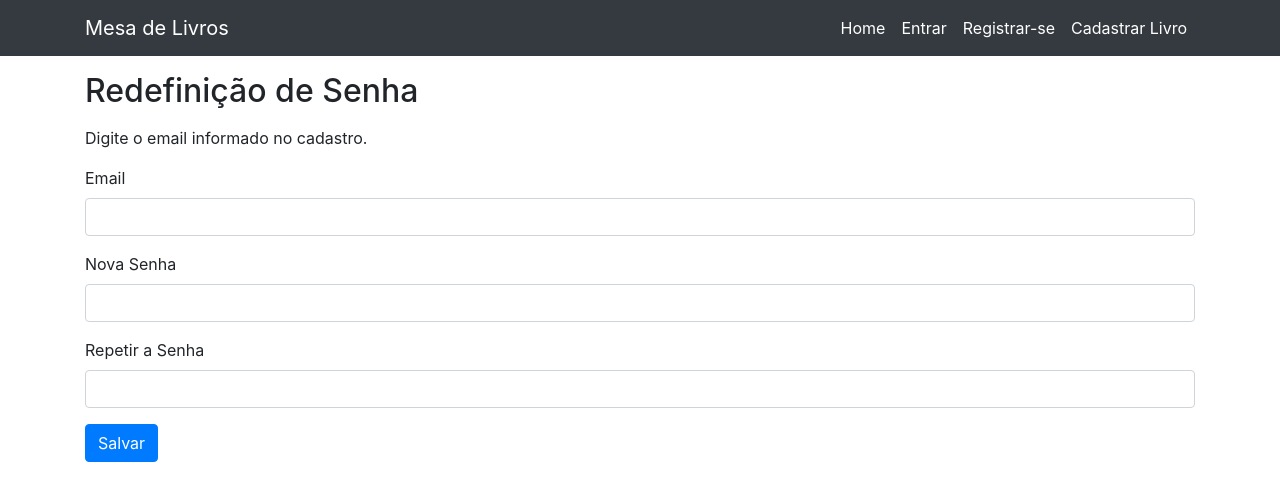
After one commit to uadson/mesadelivros, a Django app: page /accounts/pwreset/ in a window 1280 px wide. The commit adds this page. Shown: the top 501 px of the page. Run offline with Django 3.2, Linux system fonts and the light colour scheme; some libraries are stand-ins or nearby versions.

Commit message:
added views and template for password reset

```diff
--- a/accounts/templates/accounts/dashboard.html
+++ b/accounts/templates/accounts/dashboard.html
@@ -8,7 +8,10 @@
 
 <p> O seu nome de usuário é {{user}}. </p>
 
-<a href="{% url 'accounts:userform' %}">Clique aqui</a> para alterar seus dados.<br>
+<br>
+
+<hr>
+
 <a href="{% url 'accounts:cadlivro' %}">Clique aqui </a> para cadastrar livros.
 
 {% endblock %}
--- /dev/null
+++ b/accounts/templates/accounts/password_reset.html
@@ -0,0 +1,35 @@
+{% extends 'base.html' %}
+
+{% block title %} Redefinir Senha | {% endblock %}
+
+{% block content %}
+<h2 class="mt-3 mb-3">Redefinição de Senha</h2>
+
+<form method="POST" action="{% url 'accounts:pwconfirm' %}">
+  {% include 'partials/_messages.html' %}
+    {% csrf_token %}
+
+  <div>
+    <p>
+      Digite o email informado no cadastro.
+    </p>
+  </div>
+
+  <div class="form-group">
+    <label>Email</label>
+    <input type="email" name="email" value="{{request.POST.email}}" class="form-control">
+  </div>
+
+  <div class="form-group">
+    <label>Nova Senha</label>
+    <input type="password" name="senha" class="form-control">
+  </div>
+  <div class="form-group">
+    <label>Repetir a Senha</label>
+    <input type="password" name="senha2" class="form-control">
+  </div>
+
+  <button type="submit" class="btn btn-primary">Salvar</button>
+</form>
+
+{% endblock %}
--- a/accounts/urls.py
+++ b/accounts/urls.py
@@ -12,6 +12,8 @@ urlpatterns = [
 	path('dashboard/', views.dashboard, name='dashboard'),
 	path('cadlivro/', views.cadlivro, name='cadlivro'),
 	path('cadcateg/', views.cadcateg, name='cadcateg'),
+	path('pwreset/', views.pwreset, name='pwreset'),
+	path('pwreset/confirm/', views.pwreset, name='pwconfirm'),
 
 	path('user/', views.user, name='userform'),
 ]
--- a/accounts/views.py
+++ b/accounts/views.py
@@ -7,7 +7,7 @@ from .models import FormCategoria, FormLivro
 
 # Create your views here.
 
-
+# 1. Tela de Login
 def login(request):
 	if request.method != 'POST':
 		return render(request, 'accounts/login.html')
@@ -25,11 +25,79 @@ def login(request):
 	 	messages.success(request, 'Login efetuado com sucesso.')
 	 	return redirect('accounts:dashboard')
 
+# 2. Desconectando Usuário do Sistema
 def logout(request):
 	auth.logout(request)
 	return redirect('accounts:login')
 
-# registro/cadastro de usuário/senha
+
+# 3. Tela de Redefinição de Senha
+def pwreset(request):
+	"""Função com objetivo de verificar dados e realizar ou
+	não a redefinição de senha conforme solicitação do usuário."""
+
+	if request.method != 'POST':
+		return render(request, 'accounts/password_reset.html')
+
+	# variáveis que receberam os dados informados
+	email = request.POST.get('email')
+	senha = request.POST.get('senha')
+	senha2 = request.POST.get('senha2')
+
+	# a) se nenhum dado for informado, retorna mensagem de erro.
+	if not email or not senha or not senha2:
+		messages.error(request, 'Todos os campos devem ser preenchidos.')
+		return render(request, 'accounts/password_reset.html')
+
+	# b) verificando o formato do email ex.: email@email.com, etc
+	# se por exemplo email@b ou email@email, retorna mensagem de erro
+	try:
+		validate_email(email)
+	except:
+		messages.error(request, 'Formato do email é inválido.')
+		return render(request, 'accounts/password_reset.html')
+
+	# c) verifica se senhas possuem no mínimo 6 caracteres,
+	# caso contrário retorna mensagem de erro.
+	if len(senha) < 6:
+		messages.error(request, 'Senha deve ter no mínimo 6 caracteres.')
+		return render(request, 'accounts/password_reset.html')
+
+	# d) verifica se as senhas informadas são iguais, caso contrário,
+	# retorna mensagem de erro.
+	if senha != senha2:
+		messages.error(request, 'Senhas não conferem.')
+		return render(request, 'accounts/password_reset.html')
+
+	# e) verifica se o email informado já está cadastrado na base de dados.
+	# se sim, redefine a senha
+	# se não retorna mensagem de erro.
+	if not User.objects.filter(email=email).exists():
+		messages.error(request, 'Email não cadastrado, clique em Registrar-se.')
+		return render(request, 'accounts/password_reset.html')
+	else:
+		# obtendo nomes de usuário que não são super usuários
+		user = User.objects.filter(is_superuser=False)
+
+		# para cada usuario em user
+		for usuario_email in user:
+			# se algum possuir o email informado
+			if usuario_email.email == email:
+				# variavel usr recebe o valor do email
+				usr = User.objects.get(email=email)
+				# atualiza a senha
+				usr.set_password(senha)
+				# salva os dados
+				usr.save()
+				# retorna mensagem de redefinição de senha
+				messages.success(request, 'Nova senha cadastrada com sucesso.')
+				# redireciona para página de login
+				return redirect('accounts:login')
+
+	return render(request, 'accounts/password_reset.html')
+
+
+# 4 . Formulário para Cadastro de Novos Usuários
 def register(request):
 	# se não houver nenhuma tentativa de cadastro retorne o formulário em branco
 	if request.method != 'POST':
--- a/webapp/settings.py
+++ b/webapp/settings.py
@@ -27,9 +27,6 @@ SECRET_KEY = '$j3#oqv1jnh@b_0jll#mwbni9i$vj@-pcydm+h_!ls_7h%vb2y'
 
 
 # SECURITY WARNING: don't run with debug turned on in production!
-#DEBUG = True
-#ALLOWED_HOSTS = []
-
 DEBUG = False
 ALLOWED_HOSTS = ['*']
 
```
Also changed, not shown: accounts/templates/accounts/login.html (+13 -3 lines).
